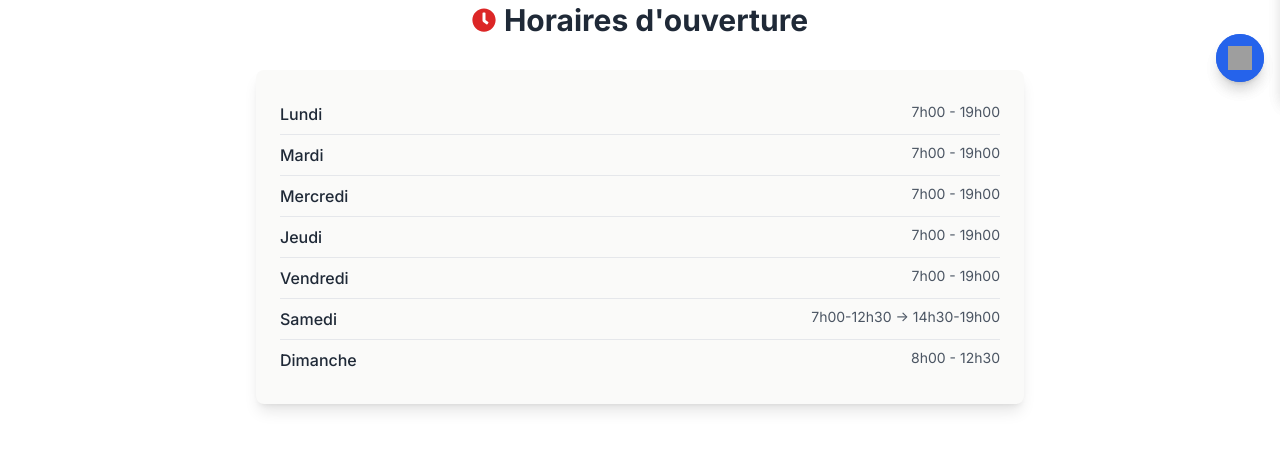
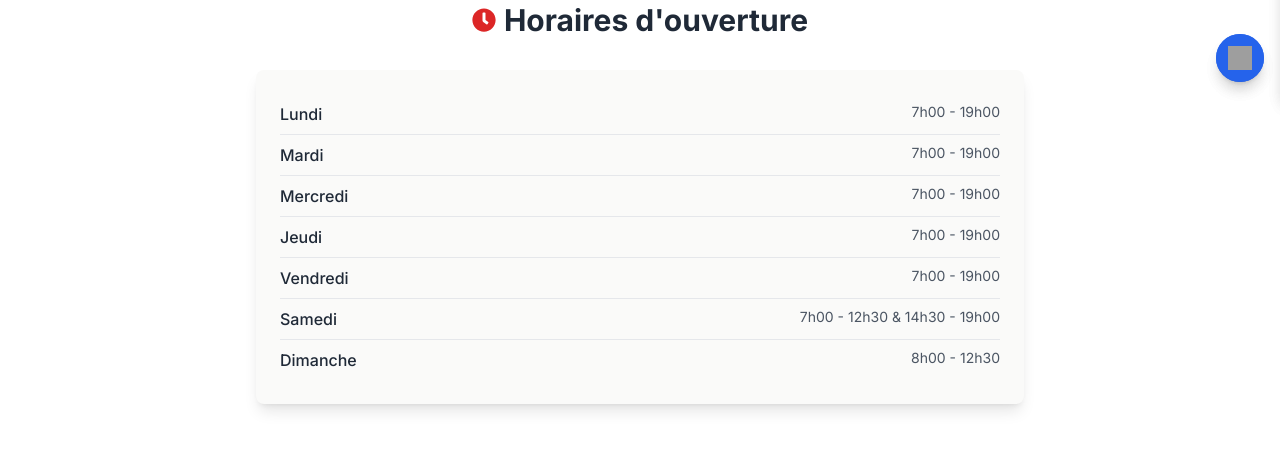
Before and after one commit to benjii66/Tabac, a Next.js app: page / in a window 1280 px wide. Shown: the part 702-1156 px from the top of the page. Built offline with nearby package versions, Linux system fonts and the light colour scheme; grey boxes are pictures that could not be loaded.

Commit message:
SEO OpeningHours

```diff
--- a/components/OpeningHours.tsx
+++ b/components/OpeningHours.tsx
@@ -1,4 +1,5 @@
 'use client';
+
 import { motion } from 'framer-motion';
 import { FaClock } from 'react-icons/fa';
 
@@ -8,14 +9,18 @@ const hours = [
   { day: 'Mercredi', hours: '7h00 - 19h00' },
   { day: 'Jeudi', hours: '7h00 - 19h00' },
   { day: 'Vendredi', hours: '7h00 - 19h00' },
-  { day: 'Samedi', hours: '7h00-12h30 -> 14h30-19h00' },
+  { day: 'Samedi', hours: '7h00 - 12h30 & 14h30 - 19h00' },
   { day: 'Dimanche', hours: '8h00 - 12h30' },
 ];
 
 export default function OpeningHours() {
   return (
-    <section className="py-12 sm:py-16 bg-white">
+    <section
+      className="py-12 sm:py-16 bg-white"
+      aria-labelledby="opening-hours-title"
+    >
       <div className="container mx-auto px-4">
+        {/* Titre de la section */}
         <motion.div
           initial={{ opacity: 0 }}
           whileInView={{ opacity: 1 }}
@@ -23,12 +28,23 @@ export default function OpeningHours() {
           className="max-w-3xl mx-auto"
         >
           <div className="flex items-center justify-center gap-2 mb-8">
-            <FaClock className="text-red-600 text-2xl" />
-            <h2 className="text-2xl sm:text-3xl font-bold text-gray-800">
+            <FaClock className="text-red-600 text-2xl" aria-hidden="true" />
+            <h2
+              id="opening-hours-title"
+              className="text-2xl sm:text-3xl font-bold text-gray-800"
+            >
               Horaires d'ouverture
             </h2>
           </div>
-          <div className="bg-stone-50 rounded-lg p-4 sm:p-6 shadow-lg">
+
+          {/* Liste des horaires */}
+          <div
+            className="bg-stone-50 rounded-lg p-4 sm:p-6 shadow-lg"
+            aria-labelledby="opening-hours-list"
+          >
+            <div id="opening-hours-list" className="sr-only">
+              Horaires d'ouverture pour chaque jour de la semaine
+            </div>
             {hours.map((item, index) => (
               <motion.div
                 key={item.day}
@@ -37,19 +53,17 @@ export default function OpeningHours() {
                 transition={{ delay: index * 0.1 }}
                 className="flex justify-between text-sm sm:text-base py-2 border-b border-gray-200 last:border-0"
               >
-                <span className={`font-medium ${document.body.classList.contains('night-mode') ? 'text-white' : 'text-gray-800'}`}>
+                <span className="font-medium text-gray-800">
                   {item.day}
                 </span>
-                <span className={`text-sm ${document.body.classList.contains('night-mode') ? 'text-white' : 'text-gray-600'}`}>
+                <span className="text-sm text-gray-600">
                   {item.hours}
                 </span>
-
               </motion.div>
             ))}
           </div>
         </motion.div>
       </div>
     </section>
-
   );
 }
```
